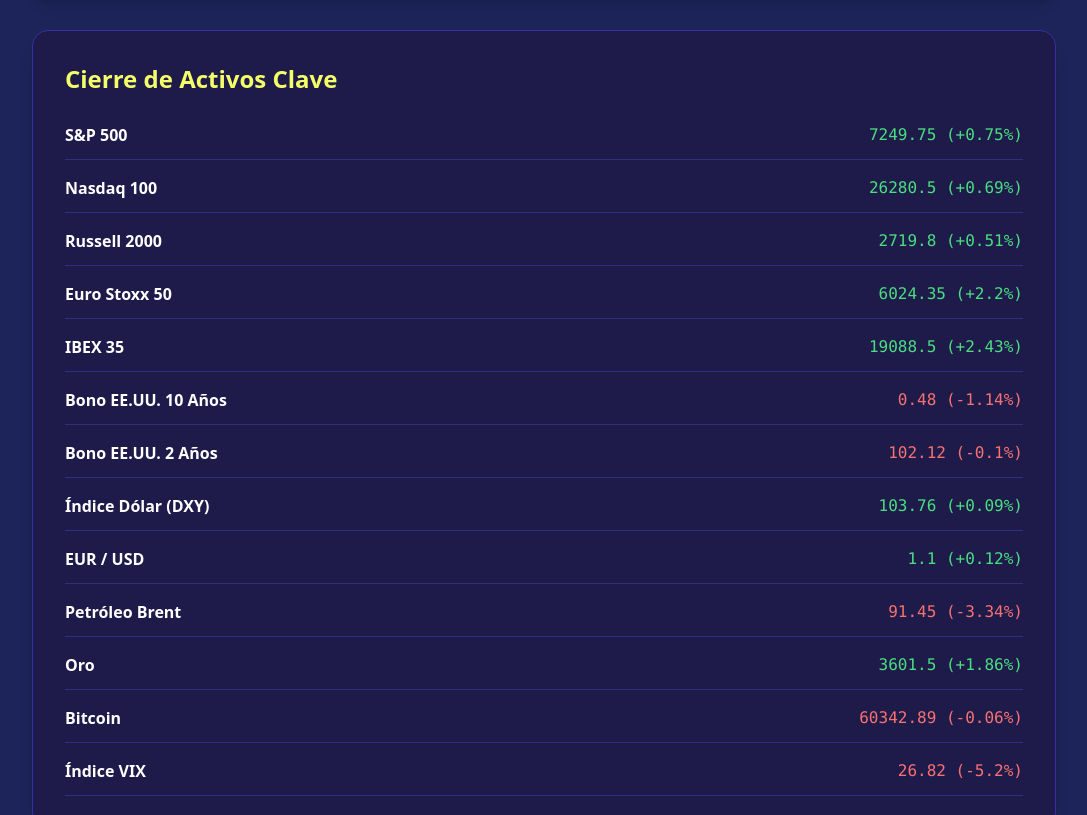
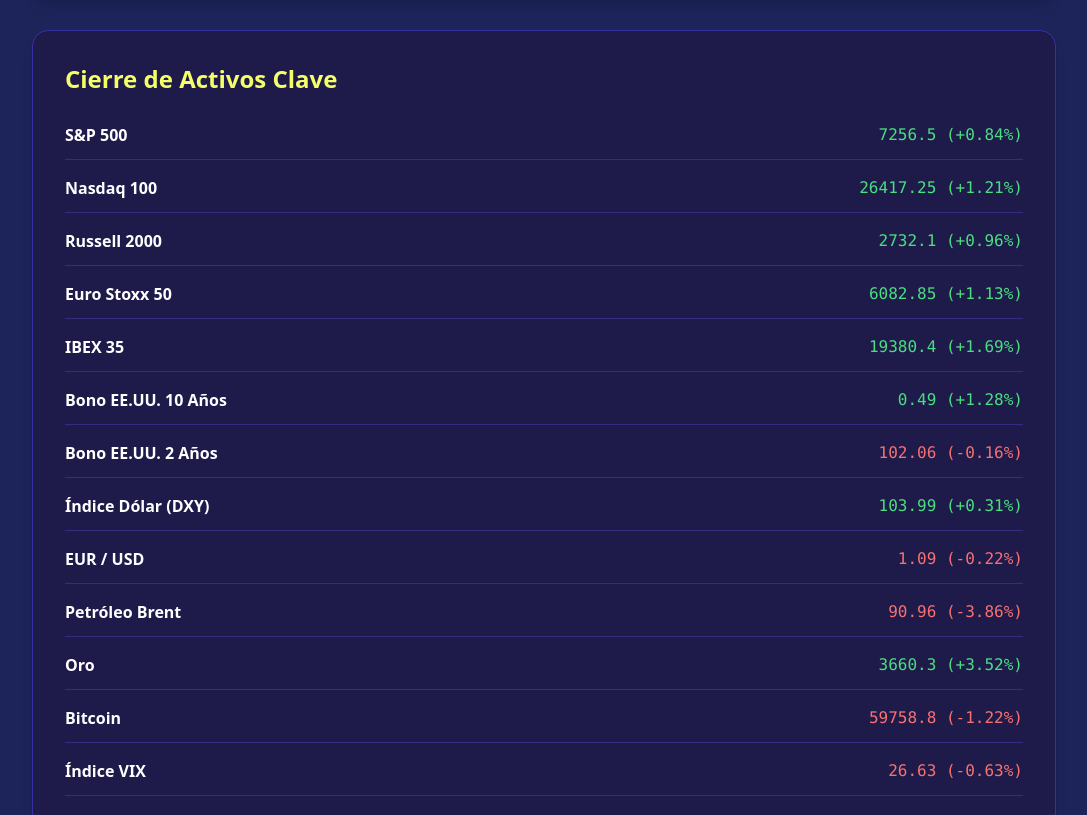
Before and after one commit to aguarinosm/mercado_bot.py, a plain HTML site: page index.html in a window 1280 px wide. Shown: the part 711-1526 px from the top of the page, without its empty margins (96-1183 px from the left). Drawn offline with nearby package versions, Linux system fonts and the light colour scheme.

Commit message:
Actualizar web diaria automática

```diff
--- a/index.html
+++ b/index.html
@@ -3,7 +3,7 @@
 <head>
     <meta charset="UTF-8">
     <meta name="viewport" content="width=device-width, initial-scale=1.0">
-    <title>Terminal Macro-Financiero | 26-11-2026</title>
+    <title>Terminal Macro-Financiero | 27-11-2026</title>
     <script src="https://cdn.tailwindcss.com"></script>
     <style>
         body { background-color: #1C2459; color: #ffffff; font-family: system-ui, -apple-system, sans-serif; }
@@ -15,7 +15,7 @@
         <!-- CABECERA -->
         <header class="border-b border-indigo-800 pb-4">
             <h1 class="text-4xl font-extrabold text-[#F5FF67]">Briefing de Mercados</h1>
-            <p class="text-indigo-300 mt-2 text-sm uppercase tracking-wider">Despliegue Analítico • Fecha: 26-11-2026</p>
+            <p class="text-indigo-300 mt-2 text-sm uppercase tracking-wider">Despliegue Analítico • Fecha: 27-11-2026</p>
         </header>
 
         <!-- BLOQUE 1: RESUMEN DUMMIES (AMARILLO GIGANTE) -->
@@ -30,7 +30,7 @@
         <section class="bg-indigo-950 p-6 md:p-8 rounded-2xl border border-indigo-800 shadow-lg space-y-6">
             <h2 class="text-2xl font-bold text-[#F5FF67]">Monitor Macro & FED</h2>
             <p class="text-indigo-100 leading-relaxed text-lg">
-                <strong>Análisis Institucional:</strong> Entorno macroeconómico acomodaticio o asimilado por el consenso. La lectura de inflación (337.476) y un mercado laboral estabilizado permiten que los índices directores extiendan su estructura técnica, con el bono a 10 años estabilizado en 0.48%.
+                <strong>Análisis Institucional:</strong> Entorno macroeconómico acomodaticio o asimilado por el consenso. La lectura de inflación (337.476) y un mercado laboral estabilizado permiten que los índices directores extiendan su estructura técnica, con el bono a 10 años estabilizado en 0.49%.
             </p>
             <div class="grid grid-cols-2 md:grid-cols-4 gap-4 mt-6">
                 <div class="bg-[#1C2459] p-4 rounded-xl border border-indigo-800 text-center">
@@ -59,67 +59,67 @@
 
         <li class='flex justify-between border-b border-indigo-900 py-3 items-center'>
             <span class='font-semibold'>S&P 500</span>
-            <span class='font-mono text-green-400'>7249.75 (+0.75%)</span>
+            <span class='font-mono text-green-400'>7256.5 (+0.84%)</span>
         </li>
 
         <li class='flex justify-between border-b border-indigo-900 py-3 items-center'>
             <span class='font-semibold'>Nasdaq 100</span>
-            <span class='font-mono text-green-400'>26280.5 (+0.69%)</span>
+            <span class='font-mono text-green-400'>26417.25 (+1.21%)</span>
         </li>
 
         <li class='flex justify-between border-b border-indigo-900 py-3 items-center'>
             <span class='font-semibold'>Russell 2000</span>
-            <span class='font-mono text-green-400'>2719.8 (+0.51%)</span>
+            <span class='font-mono text-green-400'>2732.1 (+0.96%)</span>
         </li>
 
         <li class='flex justify-between border-b border-indigo-900 py-3 items-center'>
             <span class='font-semibold'>Euro Stoxx 50</span>
-            <span class='font-mono text-green-400'>6024.35 (+2.2%)</span>
+            <span class='font-mono text-green-400'>6082.85 (+1.13%)</span>
         </li>
 
         <li class='flex justify-between border-b border-indigo-900 py-3 items-center'>
             <span class='font-semibold'>IBEX 35</span>
-            <span class='font-mono text-green-400'>19088.5 (+2.43%)</span>
+            <span class='font-mono text-green-400'>19380.4 (+1.69%)</span>
         </li>
 
         <li class='flex justify-between border-b border-indigo-900 py-3 items-center'>
             <span class='font-semibold'>Bono EE.UU. 10 Años</span>
-            <span class='font-mono text-red-400'>0.48 (-1.14%)</span>
+            <span class='font-mono text-green-400'>0.49 (+1.28%)</span>
         </li>
 
         <li class='flex justify-between border-b border-indigo-900 py-3 items-center'>
             <span class='font-semibold'>Bono EE.UU. 2 Años</span>
-            <span class='font-mono text-red-400'>102.12 (-0.1%)</span>
+            <span class='font-mono text-red-400'>102.06 (-0.16%)</span>
         </li>
 
         <li class='flex justify-between border-b border-indigo-900 py-3 items-center'>
             <span class='font-semibold'>Índice Dólar (DXY)</span>
-            <span class='font-mono text-green-400'>103.76 (+0.09%)</span>
+            <span class='font-mono text-green-400'>103.99 (+0.31%)</span>
         </li>
 
         <li class='flex justify-between border-b border-indigo-900 py-3 items-center'>
             <span class='font-semibold'>EUR / USD</span>
-            <span class='font-mono text-green-400'>1.1 (+0.12%)</span>
+            <span class='font-mono text-red-400'>1.09 (-0.22%)</span>
         </li>
 
         <li class='flex justify-between border-b border-indigo-900 py-3 items-center'>
             <span class='font-semibold'>Petróleo Brent</span>
-            <span class='font-mono text-red-400'>91.45 (-3.34%)</span>
+            <span class='font-mono text-red-400'>90.96 (-3.86%)</span>
         </li>
 
         <li class='flex justify-between border-b border-indigo-900 py-3 items-center'>
             <span class='font-semibold'>Oro</span>
-            <span class='font-mono text-green-400'>3601.5 (+1.86%)</span>
+            <span class='font-mono text-green-400'>3660.3 (+3.52%)</span>
         </li>
 
         <li class='flex justify-between border-b border-indigo-900 py-3 items-center'>
             <span class='font-semibold'>Bitcoin</span>
-            <span class='font-mono text-red-400'>60342.89 (-0.06%)</span>
+            <span class='font-mono text-red-400'>59758.8 (-1.22%)</span>
         </li>
 
         <li class='flex justify-between border-b border-indigo-900 py-3 items-center'>
             <span class='font-semibold'>Índice VIX</span>
-            <span class='font-mono text-red-400'>26.82 (-5.2%)</span>
+            <span class='font-mono text-red-400'>26.63 (-0.63%)</span>
         </li>
 
             </ul>
```
